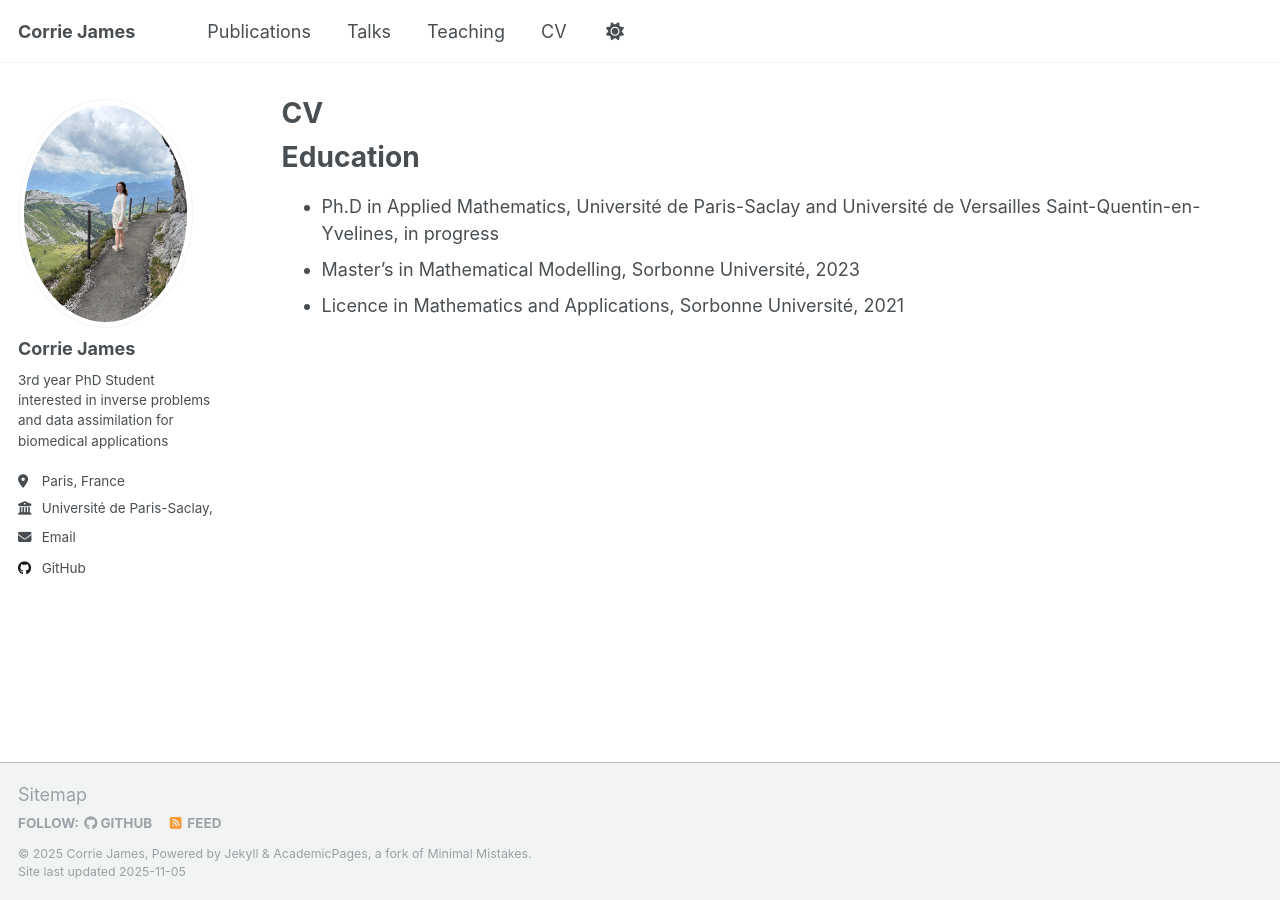
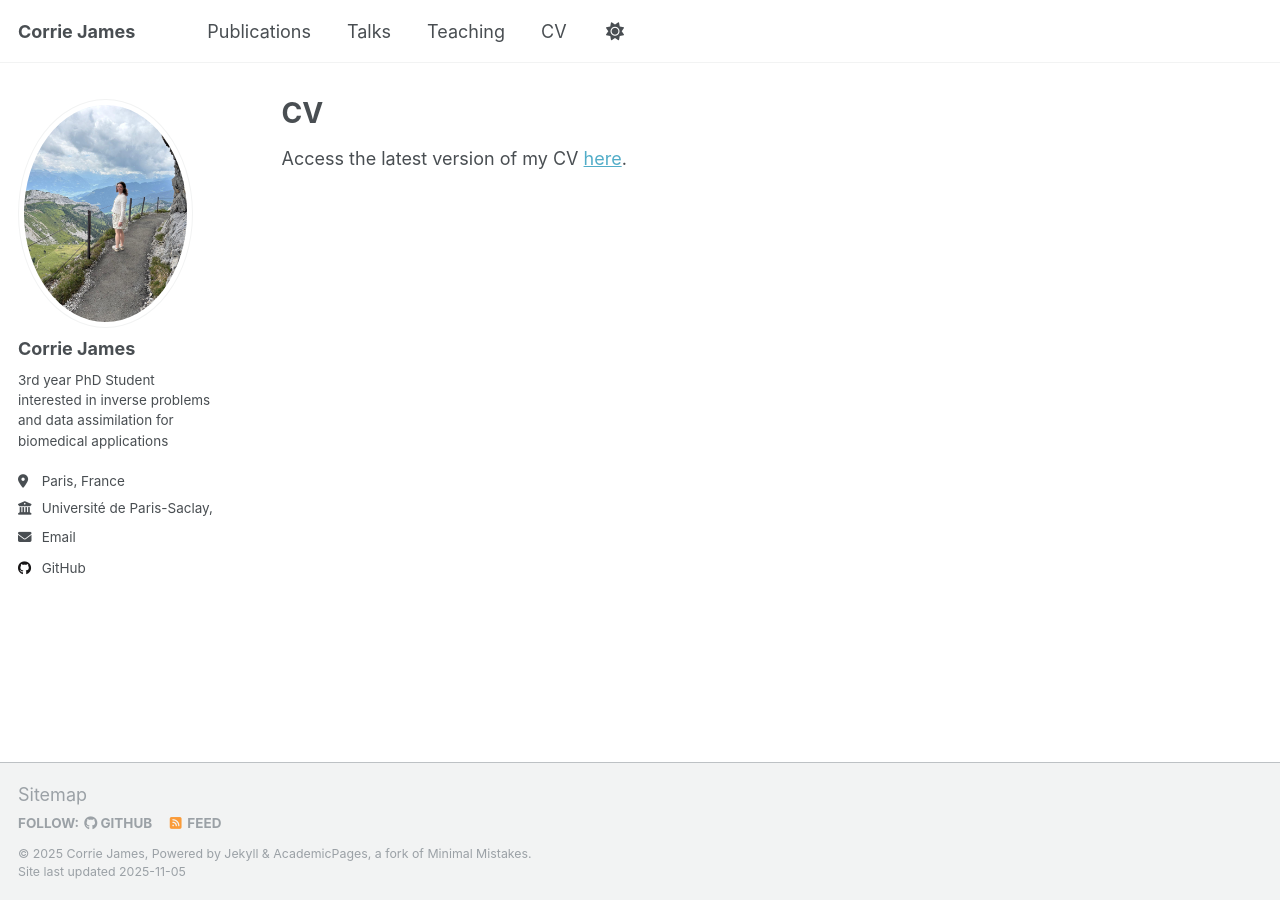
Before and after one commit to corriejames/corriejames.github.io, a Jekyll site: the page built from _pages/cv.md, in a window 1280 px wide. Built offline with Jekyll 4.4.1, drawn with Linux system fonts in a browser that asks for light colours.

Commit message:
Update cv.md

```diff
--- a/_pages/cv.md
+++ b/_pages/cv.md
@@ -7,10 +7,4 @@ redirect_from:
   - /resume
 ---
 
-{% include base_path %}
-
-Education
-======
-* Ph.D in Applied Mathematics, Université de Paris-Saclay and Université de Versailles Saint-Quentin-en-Yvelines, in progress
-* Master's in Mathematical Modelling, Sorbonne Université, 2023
-* Licence in Mathematics and Applications, Sorbonne Université, 2021
+Access the latest version of my CV [here](/files/UpdatedCV.pdf){:target="_blank"}.
```
